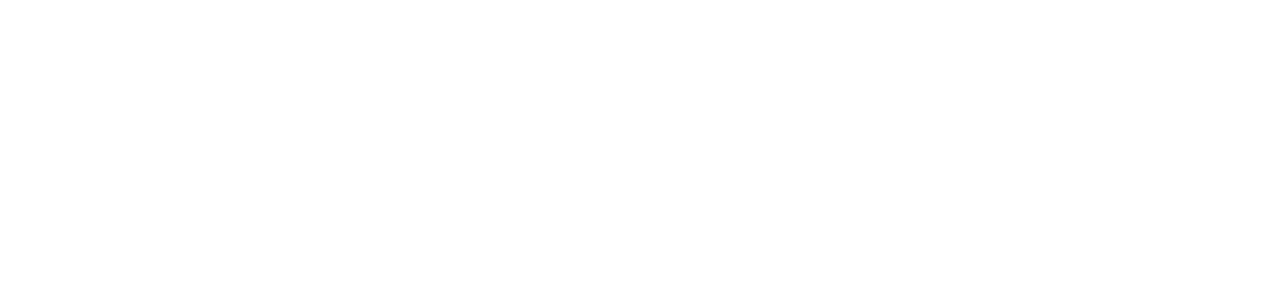
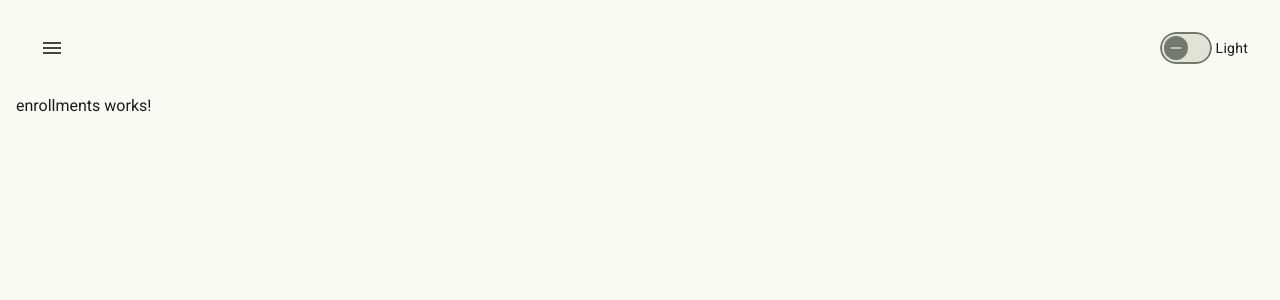
Before and after one commit to carlosandresalzate/3TF-Alzate, an Angular app: page /enrollments in a window 1280 px wide. Before the commit this address led to /. Shown: the top 300 px of the page. Built offline with nearby package versions, Linux system fonts and the light colour scheme.

Commit message:
Creacion del modulo/feature: enrollments; Agrego: enrrolments se agrega a el array de rutas y a el sidenav

```diff
--- a/src/app/modules/dashboard/components/sidenav/sidenav.component.ts
+++ b/src/app/modules/dashboard/components/sidenav/sidenav.component.ts
@@ -12,5 +12,6 @@
     { path: '/home', label: 'Home' },
     { path: '/students', label: 'Estudiantes' },
     { path: '/courses', label: 'Cursos' },
+    { path: '/enrollments', label: 'Inscripciones' },
   ];
 }
--- a/src/app/modules/dashboard/dashboard-routing.module.ts
+++ b/src/app/modules/dashboard/dashboard-routing.module.ts
@@ -26,6 +26,13 @@
           import('./pages/courses/courses.module').then((m) => m.CoursesModule),
       },
       {
+        path: 'enrollments',
+        loadChildren: () =>
+          import('./pages/enrollments/enrollments.module').then(
+            (m) => m.EnrollmentsModule
+          ),
+      },
+      {
         path: '',
         redirectTo: 'courses',
         pathMatch: 'full',
--- /dev/null
+++ b/src/app/modules/dashboard/pages/enrollments/enrollments.component.html
@@ -0,0 +1 @@
+<p>enrollments works!</p>
```
Also changed, not shown: src/app/modules/dashboard/pages/enrollments/enrollments-routing.module.ts (added, +16 -0 lines), src/app/modules/dashboard/pages/enrollments/enrollments.component.ts (added, +12 -0 lines), src/app/modules/dashboard/pages/enrollments/enrollments.module.ts (added, +11 -0 lines), src/app/modules/dashboard/pages/enrollments/enrollments.component.scss (added).
